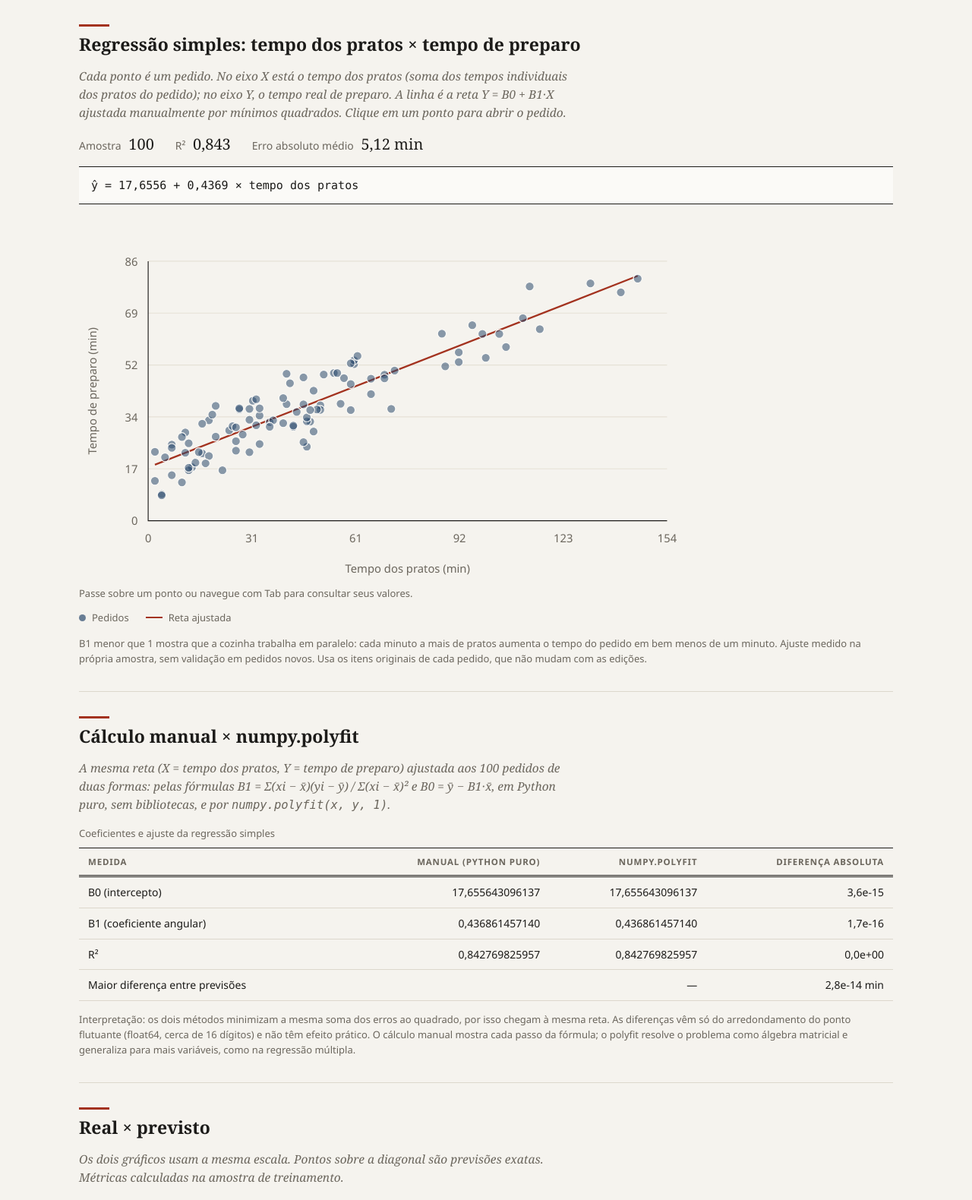
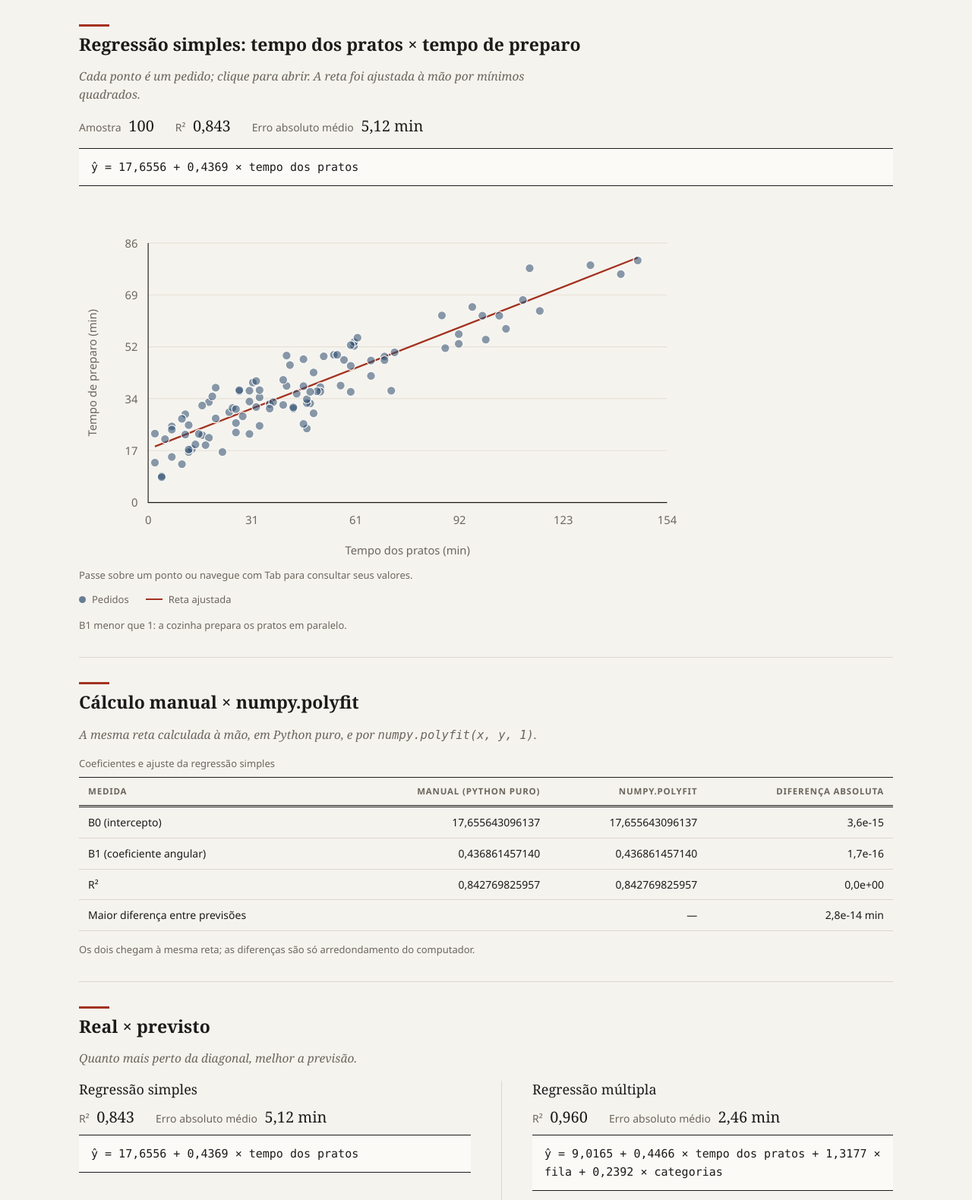
Before and after one commit to hudsonadev/Restaurante, a Flask app: page /analises in a window 1280 px wide. Shown: the part 239-1819 px from the top of the page at 76% size. Run offline with Flask 3, Linux system fonts and the light colour scheme; data comes from the database, SQL or seed files in the repository.

Commit message:
exuta o front

```diff
--- a/static/common.js
+++ b/static/common.js
@@ -22,10 +22,9 @@ function renderEstimativa(r) {
         : `<div><dt>${nome}</dt><dd>${escapeHtml(m.aviso)}</dd></div>`).join('');
     // Conferência da regressão simples: mesma previsão pelo cálculo manual e pelo numpy.polyfit.
     const conferencia = r.simples.disponivel
-        ? `<p class="note">Regressão simples conferida: manual ${fmt(r.simples.previsao_bruta, 4)} min × numpy.polyfit ${fmt(r.simples.previsao_polyfit, 4)} min (diferença ${r.simples.diferenca_polyfit.toExponential(1).replace('.', ',')}).</p>` : '';
+        ? `<p class="note">Simples conferida com numpy.polyfit: diferença de ${r.simples.diferenca_polyfit.toExponential(1).replace('.', ',')} min.</p>` : '';
     return `<p class="estimate"><strong>${fmt(principal.previsao_minutos, 1)} min</strong>
-        <span>tempo estimado de preparo${r.multipla.disponivel ? ' pela regressão múltipla' : ''}</span></p>
-        <p class="muted">Tempo base dos pratos: ${fmt(r.entrada.tempo_base_itens, 1)} min (${r.quantidade_itens} itens). A cozinha trabalha em paralelo, por isso o pedido não leva a soma inteira.</p>
+        <span>tempo estimado${r.multipla.disponivel ? ' (regressão múltipla)' : ''}</span></p>
         <dl class="estimate-detail">${modelos}</dl>${conferencia}
         ${r.avisos.map(a => `<p class="note">${escapeHtml(a)}</p>`).join('')}`;
 }
--- a/static/script.js
+++ b/static/script.js
@@ -73,7 +73,7 @@ async function carregarPedido() {
         cardapio = pratos;
         carregando = false;
         $('#sugestoes').innerHTML = sugestoes.sugestoes.map((p, i) => card(p, i + 1)).join('') || '<p class="empty">O pedido já inclui todo o cardápio.</p>';
-        $('#sugestoes-nota').textContent = sugestoes.pedido_vazio ? 'Pedido sem itens: pratos ordenados por popularidade.' : 'Ordenadas por afinidade de categoria (50%) e pelo que pedidos semelhantes incluíram (50%).';
+        $('#sugestoes-nota').textContent = sugestoes.pedido_vazio ? 'Pedido sem itens: pratos mais populares.' : 'Combinam com as categorias do pedido e com pedidos parecidos.';
         $('#vizinhos').innerHTML = sugestoes.pedidos_semelhantes.map(p => `<div class="neighbor"><a href="/pedidos/${p.id}">#${p.id} ${escapeHtml(p.cliente)}</a><small>Similaridade ${fmt(p.similaridade)}</small></div>`).join('') || '<p class="muted">Nenhum pedido com composição semelhante.</p>';
         renderCardapio();
         $('#erro').textContent = '';
--- a/templates/analises.html
+++ b/templates/analises.html
@@ -6,7 +6,7 @@
 {% set comparacao = analises.simples.comparacao_polyfit %}
 <section class="panel" id="polyfit" aria-labelledby="polyfit-titulo"><h2 id="polyfit-titulo">Cálculo manual × numpy.polyfit</h2>
 {% if comparacao %}
-<p class="muted">A mesma reta (X = tempo dos pratos, Y = tempo de preparo) ajustada aos 100 pedidos de duas formas: pelas fórmulas B1 = Σ(xi − x̄)(yi − ȳ) / Σ(xi − x̄)² e B0 = ȳ − B1·x̄, em Python puro, sem bibliotecas, e por <code>numpy.polyfit(x, y, 1)</code>.</p>
+<p class="muted">A mesma reta calculada à mão, em Python puro, e por <code>numpy.polyfit(x, y, 1)</code>.</p>
 <div class="table-scroll"><table><caption>Coeficientes e ajuste da regressão simples</caption>
     <thead><tr><th scope="col">Medida</th><th scope="col">Manual (Python puro)</th><th scope="col">numpy.polyfit</th><th scope="col">Diferença absoluta</th></tr></thead>
     <tbody>
@@ -15,13 +15,12 @@
         <tr><th scope="row">R²</th><td>{{ comparacao.manual.r_quadrado|numero(12) }}</td><td>{{ comparacao.polyfit.r_quadrado|numero(12) }}</td><td>{{ comparacao.diferenca_r_quadrado|cientifico }}</td></tr>
         <tr><th scope="row">Maior diferença entre previsões</th><td colspan="2">—</td><td>{{ comparacao.diferenca_previsao_maxima|cientifico }} min</td></tr>
     </tbody></table></div>
-<p class="note">Interpretação: os dois métodos minimizam a mesma soma dos erros ao quadrado, por isso chegam à mesma reta. As diferenças vêm só do arredondamento do ponto flutuante (float64, cerca de 16 dígitos) e não têm efeito prático. O cálculo manual mostra cada passo da fórmula; o polyfit resolve o problema como álgebra matricial e generaliza para mais variáveis, como na regressão múltipla.</p>
+<p class="note">Os dois chegam à mesma reta; as diferenças são só arredondamento do computador.</p>
 {% else %}<p class="empty">{{ analises.simples.aviso }}</p>{% endif %}
 </section>
-<section class="panel" aria-labelledby="comparacao-titulo"><h2 id="comparacao-titulo">Real × previsto</h2><p class="muted">Os dois gráficos usam a mesma escala. Pontos sobre a diagonal são previsões exatas. Métricas calculadas na amostra de treinamento.</p>
+<section class="panel" aria-labelledby="comparacao-titulo"><h2 id="comparacao-titulo">Real × previsto</h2><p class="muted">Quanto mais perto da diagonal, melhor a previsão.</p>
 <div class="comparison-grid">{% for chave, nome in [('simples','Regressão simples'),('multipla','Regressão múltipla')] %}{% set modelo = analises[chave] %}<article><h3>{{ nome }}</h3>
-{% if modelo.disponivel %}<div class="metrics"><span>R² <strong>{{ modelo.r_quadrado|numero(3) }}</strong></span><span>Erro absoluto médio <strong>{{ modelo.erro_absoluto_medio|numero(2) }} min</strong></span></div><code class="equation">{{ modelo.formula }}</code><div class="chart-container" data-chart="comparacao-{{ chave }}"></div><p class="chart-legend"><span class="legend-dot"></span> Pedidos <span class="legend-line"></span> Diagonal y = x</p>{% else %}<p class="empty">{{ modelo.aviso }}</p>{% endif %}</article>{% endfor %}</div>
-<p class="note">Para estimar o tempo de um pedido novo com os dois modelos, use <a href="/novo-pedido">Novo pedido</a>.</p></section>
+{% if modelo.disponivel %}<div class="metrics"><span>R² <strong>{{ modelo.r_quadrado|numero(3) }}</strong></span><span>Erro absoluto médio <strong>{{ modelo.erro_absoluto_medio|numero(2) }} min</strong></span></div><code class="equation">{{ modelo.formula }}</code><div class="chart-container" data-chart="comparacao-{{ chave }}"></div><p class="chart-legend"><span class="legend-dot"></span> Pedidos <span class="legend-line"></span> Diagonal y = x</p>{% else %}<p class="empty">{{ modelo.aviso }}</p>{% endif %}</article>{% endfor %}</div></section>
 {% include "observacoes.html" %}
 {% include "clusters.html" %}
 <script id="dados-analises" type="application/json">{{ analises|tojson }}</script>
--- a/templates/categorias.html
+++ b/templates/categorias.html
@@ -4,10 +4,9 @@
         </header>
         <section class="panel" aria-labelledby="ranking-titulo">
             <div class="section-heading"><h2 id="ranking-titulo">Ranking por categoria</h2><span class="count-label">{{ total }} itens</span></div>
-            <p class="muted" id="ranking-descricao">Cada prato presente em um pedido conta uma vez. O percentual é a participação no total de itens dos pedidos. Atualizado a cada carregamento da página.</p>
+            <p class="muted" id="ranking-descricao">Pratos nos pedidos atuais, por categoria.</p>
             {% if total %}
             <figure class="category-chart" aria-describedby="ranking-descricao">
-                <figcaption class="muted">Itens por categoria, do maior para o menor. Barras proporcionais à categoria líder.</figcaption>
                 <ol class="category-ranking">
                     {% for categoria in categorias %}
                     <li>
@@ -18,7 +17,7 @@
                 </ol>
             </figure>
             {% else %}
-            <p class="empty">Ainda não há pratos nos pedidos. Adicione pratos na página de um pedido para gerar o ranking.</p>
+            <p class="empty">Ainda não há pratos nos pedidos.</p>
             {% endif %}
         </section>
 {% endblock %}
--- a/templates/clusters.html
+++ b/templates/clusters.html
@@ -1,8 +1,8 @@
         <section id="clusters" class="panel" aria-labelledby="clusters-titulo">
             <h2 id="clusters-titulo">Categorias pedidas juntas</h2>
-            <p class="muted">Três grupos formados pelos itens de todos os pedidos (ligação média, distância 1 − cosseno). As sugestões de pratos não ficam restritas a um grupo.</p>
+            <p class="muted">Categorias que costumam aparecer nos mesmos pedidos.</p>
             <div id="grupos" class="cluster-grid"></div>
             <div class="filters"><label for="categoria-proximidade">Proximidade a partir de<select id="categoria-proximidade"></select></label></div>
-            <p class="muted">Da mais próxima à mais distante. Distância 0 indica pedidos com proporções iguais; 1, nenhuma ocorrência conjunta.</p>
+            <p class="muted">Distância 0 = sempre juntas; 1 = nunca juntas.</p>
             <ol id="proximos" class="distances"></ol>
         </section>
--- a/templates/grafico_simples.html
+++ b/templates/grafico_simples.html
@@ -1,6 +1,6 @@
 <section class="panel" id="regressao" aria-labelledby="titulo-regressao">
     <h2 id="titulo-regressao">Regressão simples: tempo dos pratos × tempo de preparo</h2>
-    <p class="muted">Cada ponto é um pedido. No eixo X está o tempo dos pratos (soma dos tempos individuais dos pratos do pedido); no eixo Y, o tempo real de preparo. A linha é a reta Y = B0 + B1·X ajustada manualmente por mínimos quadrados. Clique em um ponto para abrir o pedido.</p>
+    <p class="muted">Cada ponto é um pedido; clique para abrir. A reta foi ajustada à mão por mínimos quadrados.</p>
     {% set modelo = analises.simples %}
     {% if modelo.disponivel %}
     <div class="metrics"><span>Amostra <strong>{{ modelo.quantidade_registros }}</strong></span><span>R² <strong>{{ modelo.r_quadrado|numero(3) }}</strong></span><span>Erro absoluto médio <strong>{{ modelo.erro_absoluto_medio|numero(2) }} min</strong></span></div>
@@ -8,5 +8,5 @@
     <div data-chart="simples" class="chart-container"></div>
     <p class="chart-legend"><span class="legend-dot"></span> Pedidos <span class="legend-line"></span> Reta ajustada</p>
     {% else %}<p class="empty">{{ modelo.aviso }}</p>{% endif %}
-    <p class="note">B1 menor que 1 mostra que a cozinha trabalha em paralelo: cada minuto a mais de pratos aumenta o tempo do pedido em bem menos de um minuto. Ajuste medido na própria amostra, sem validação em pedidos novos. Usa os itens originais de cada pedido, que não mudam com as edições.</p>
+    <p class="note">B1 menor que 1: a cozinha prepara os pratos em paralelo.</p>
 </section>
--- a/templates/novo_pedido.html
+++ b/templates/novo_pedido.html
@@ -21,7 +21,7 @@
         <h2 id="resumo-titulo">Resumo do pedido</h2>
         <label class="field" for="fila">Pedidos na fila da cozinha<input id="fila" name="pedidos_na_fila" type="number" min="0" max="{{ limite_fila }}" step="1" value="3" required></label>
         <dl class="summary-counts"><div><dt>Itens</dt><dd id="resumo-itens">0</dd></div><div><dt>Categorias</dt><dd id="resumo-categorias">0</dd></div><div><dt>Tempo base dos pratos</dt><dd><span id="resumo-tempo">0</span> <small>min</small></dd></div></dl>
-        <p class="note">Tempo base = soma dos tempos individuais dos pratos. A cozinha prepara pratos em paralelo, então o tempo do pedido não é essa soma: as regressões estimam quanto ela pesa.</p>
+        <p class="note">Tempo base = soma dos tempos dos pratos.</p>
         <ul id="resumo-lista" class="summary-list"></ul>
         <p id="erro-pedido" class="error" role="alert"></p>
         <div class="summary-actions"><button class="primary" type="submit">Calcular tempo estimado</button><button class="text-button" type="reset">Limpar</button></div>
--- a/templates/observacoes.html
+++ b/templates/observacoes.html
@@ -1,6 +1,6 @@
 <section class="panel" data-filter-table aria-labelledby="titulo-pedidos">
     <div class="section-heading"><h2 id="titulo-pedidos">Pedidos registrados</h2><span class="count-label">{{ analises.observacoes|length }} pedidos</span></div>
-    <p class="muted">Tempos em minutos. Itens, tempo dos pratos (soma dos tempos individuais) e categorias vêm dos itens originais usados nos modelos. Resíduo = real − previsto.</p>
+    <p class="muted">Tempos em minutos. Resíduo = real − previsto.</p>
     <div class="filters"><label class="search-field" for="busca-pedidos">Buscar por cliente ou número<input id="busca-pedidos" data-search type="search" placeholder="Ana, 20…"></label></div>
     <div class="table-scroll" tabindex="0" role="region" aria-label="Dados dos pedidos"><table><caption>Observações e resultados dos dois modelos</caption>
         <thead><tr><th scope="col">Pedido</th><th scope="col">Itens</th><th scope="col">Tempo dos pratos</th><th scope="col">Fila</th><th scope="col">Categorias</th><th scope="col">Tempo real</th><th scope="col">Prev. simples</th><th scope="col">Resíduo simples</th><th scope="col">Prev. múltipla</th><th scope="col">Resíduo múltipla</th></tr></thead>
--- a/templates/pedido.html
+++ b/templates/pedido.html
@@ -28,7 +28,7 @@
         </section>
         </div>
         <div id="view-itens" class="view" role="tabpanel" aria-labelledby="tab-itens" tabindex="0" hidden>
-        <section aria-labelledby="itens-titulo"><div class="section-heading"><h2 id="itens-titulo">Itens atuais</h2></div><p class="muted">Use “Remover” para tirar um prato do pedido.</p><div id="itens" class="cards compact"></div></section>
+        <section aria-labelledby="itens-titulo"><div class="section-heading"><h2 id="itens-titulo">Itens atuais</h2></div><div id="itens" class="cards compact"></div></section>
         </div>
 
 {% endblock %}{% block scripts %}<script src="{{ url_for('static', filename='script.js') }}" defer></script>{% endblock %}
--- a/templates/pedido_resumo.html
+++ b/templates/pedido_resumo.html
@@ -1,6 +1,6 @@
 <input type="hidden" id="pedido" value="{{ pedido.id }}" data-fila="{{ pedido.pedidos_na_fila }}">
 <header class="page-header"><a class="back-link" href="/">← Visão geral</a><h1>Pedido #{{ pedido.id }} <span class="id-label">{{ pedido.cliente }}</span></h1></header>
-<dl class="figures" aria-label="Dados do pedido"><div><dt>Tempo real de preparo</dt><dd>{{ pedido.tempo_preparo|numero }} <small>min</small></dd></div><div><dt>Fila na cozinha</dt><dd>{{ pedido.pedidos_na_fila }} <small>pedidos</small></dd></div><div><dt>Itens registrados</dt><dd>{{ pedido.quantidade_itens }}</dd></div><div><dt>Tempo base dos pratos</dt><dd>{{ pedido.tempo_base_itens|numero }} <small>min</small></dd></div><div><dt>Itens atuais</dt><dd id="atual-itens">…</dd></div><div><dt>Tempo base atual</dt><dd><span id="atual-tempo-base">…</span> <small>min</small></dd></div></dl>
-<section class="panel"><h2>Tempo previsto no registro</h2><p class="muted">Calculado com os dados originais: <strong>tempo dos pratos {{ pedido.tempo_base_itens|numero }} min ({{ pedido.quantidade_itens }} itens), categorias {{ pedido.quantidade_categorias }}, fila {{ pedido.pedidos_na_fila }}</strong>. Editar os itens abaixo não altera esse registro nem retreina as regressões.</p>
+<dl class="figures" aria-label="Dados do pedido"><div><dt>Tempo real de preparo</dt><dd>{{ pedido.tempo_preparo|numero }} <small>min</small></dd></div><div><dt>Fila na cozinha</dt><dd>{{ pedido.pedidos_na_fila }} <small>pedidos</small></dd></div><div><dt>Itens</dt><dd>{{ pedido.quantidade_itens }}</dd></div><div><dt>Tempo base dos pratos</dt><dd>{{ pedido.tempo_base_itens|numero }} <small>min</small></dd></div></dl>
+<section class="panel"><h2>Tempo previsto no registro</h2><p class="muted">Com os itens originais; editar o pedido não muda este registro.</p>
 <div class="comparison-grid">{% for chave, nome in [('simples','Regressão simples'),('multipla','Regressão múltipla')] %}<article><h3>{{ nome }}</h3>{% if analises[chave].disponivel %}<div class="metrics"><span>Previsto <strong>{{ pedido['previsao_' ~ chave]|numero }} min</strong></span><span>Resíduo <strong>{{ pedido['residuo_' ~ chave]|numero }} min</strong></span></div>{% else %}<p class="muted">{{ analises[chave].aviso }}</p>{% endif %}</article>{% endfor %}</div></section>
-<section class="panel" aria-labelledby="estimativa-titulo"><h2 id="estimativa-titulo">Estimativa para os itens atuais</h2><p class="muted">Recalculada a cada prato adicionado ou removido, mantendo a fila do registro.</p><div id="estimativa-atual" aria-live="polite">Carregando…</div></section>
+<section class="panel" aria-labelledby="estimativa-titulo"><h2 id="estimativa-titulo">Estimativa para os itens atuais</h2><p class="muted"><span id="atual-itens">…</span> itens · <span id="atual-tempo-base">…</span> min de pratos</p><div id="estimativa-atual" aria-live="polite">Carregando…</div></section>
```
